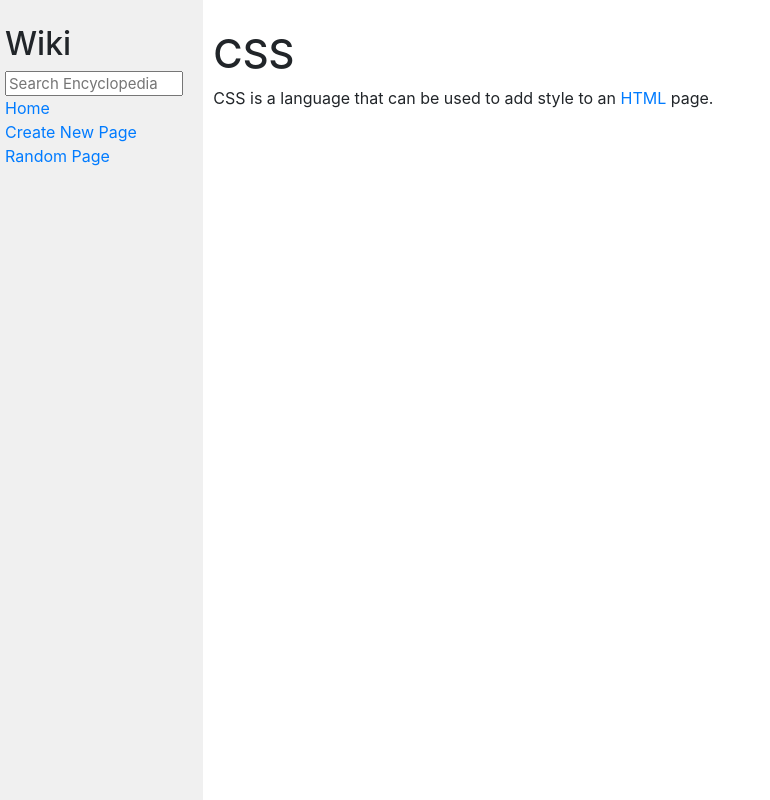
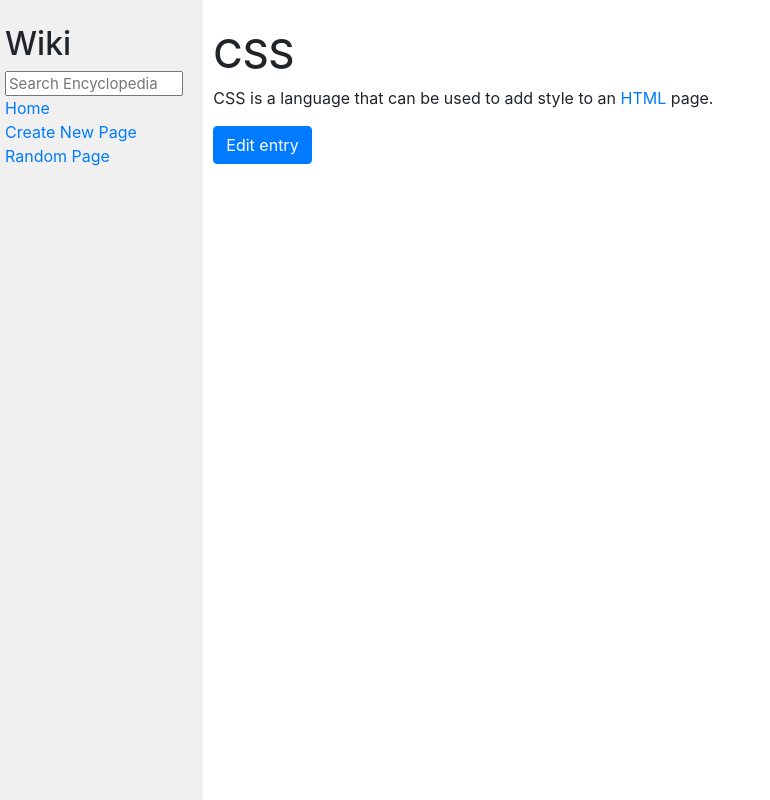
Before and after one commit to Gribek/CS50s-Web-Programming-with-Python-and-JavaScript, a Django app: page /wiki/CSS in a window 1280 px wide. Shown: the whole page, without its empty margins (0-770 px from the left). Run offline with Django 3.2, Linux system fonts and the light colour scheme; some libraries are stand-ins or nearby versions.

Commit message:
Add entry edit page
Add edit_entry view function, add edit_entry.html template,
add url path for entry edit page, add new form EntryEditForm,
add link to edit the entry in entry_page.html.

```diff
--- a/wiki/encyclopedia/forms.py
+++ b/wiki/encyclopedia/forms.py
@@ -13,3 +13,7 @@ class AddEntryForm(forms.Form):
         if title in list_entries():
             self.add_error('title', 'Entry with such title already exist!')
         return cleaned_data
+
+
+class EditEntryForm(forms.Form):
+    content = forms.CharField(widget=forms.Textarea)
--- a/wiki/encyclopedia/templates/encyclopedia/entry_page.html
+++ b/wiki/encyclopedia/templates/encyclopedia/entry_page.html
@@ -6,4 +6,5 @@
 
 {% block body %}
     {{ content|safe }}
+    <a class="btn btn-primary" href="{% url 'edit_entry' title %}">Edit entry</a>
 {% endblock %}
--- a/wiki/encyclopedia/urls.py
+++ b/wiki/encyclopedia/urls.py
@@ -8,4 +8,5 @@ urlpatterns = [
     path('search', views.search, name='search'),
     path("wiki/<str:entry_title>", views.entry_page, name='entry_page'),
     path('new_entry', views.new_entry, name='new_entry'),
+    path('edit_entry/<str:entry_title>', views.edit_entry, name='edit_entry'),
 ]
--- a/wiki/encyclopedia/views.py
+++ b/wiki/encyclopedia/views.py
@@ -6,7 +6,7 @@ from django.urls import reverse
 from markdown2 import Markdown
 
 from . import util
-from encyclopedia.forms import AddEntryForm
+from encyclopedia.forms import AddEntryForm, EditEntryForm
 
 
 def index(request):
@@ -57,3 +57,19 @@ def new_entry(request):
         form = AddEntryForm()
 
     return render(request, 'encyclopedia/new_entry.html', {'form': form})
+
+
+def edit_entry(request, entry_title):
+    """Edit selected entry."""
+    if request.method == 'POST':
+        form = EditEntryForm(request.POST)
+        if form.is_valid():
+            util.save_entry(entry_title, form.cleaned_data['content'])
+            return redirect(
+                reverse('entry_page', kwargs={'entry_title': entry_title}))
+    else:
+        form = EditEntryForm()
+        form.initial['content'] = util.get_entry(entry_title)
+
+    return render(request, 'encyclopedia/edit_entry.html',
+                  {'form': form, 'title': entry_title})
```
Also changed, not shown: wiki/encyclopedia/templates/encyclopedia/edit_entry.html (added, +19 -0 lines).
